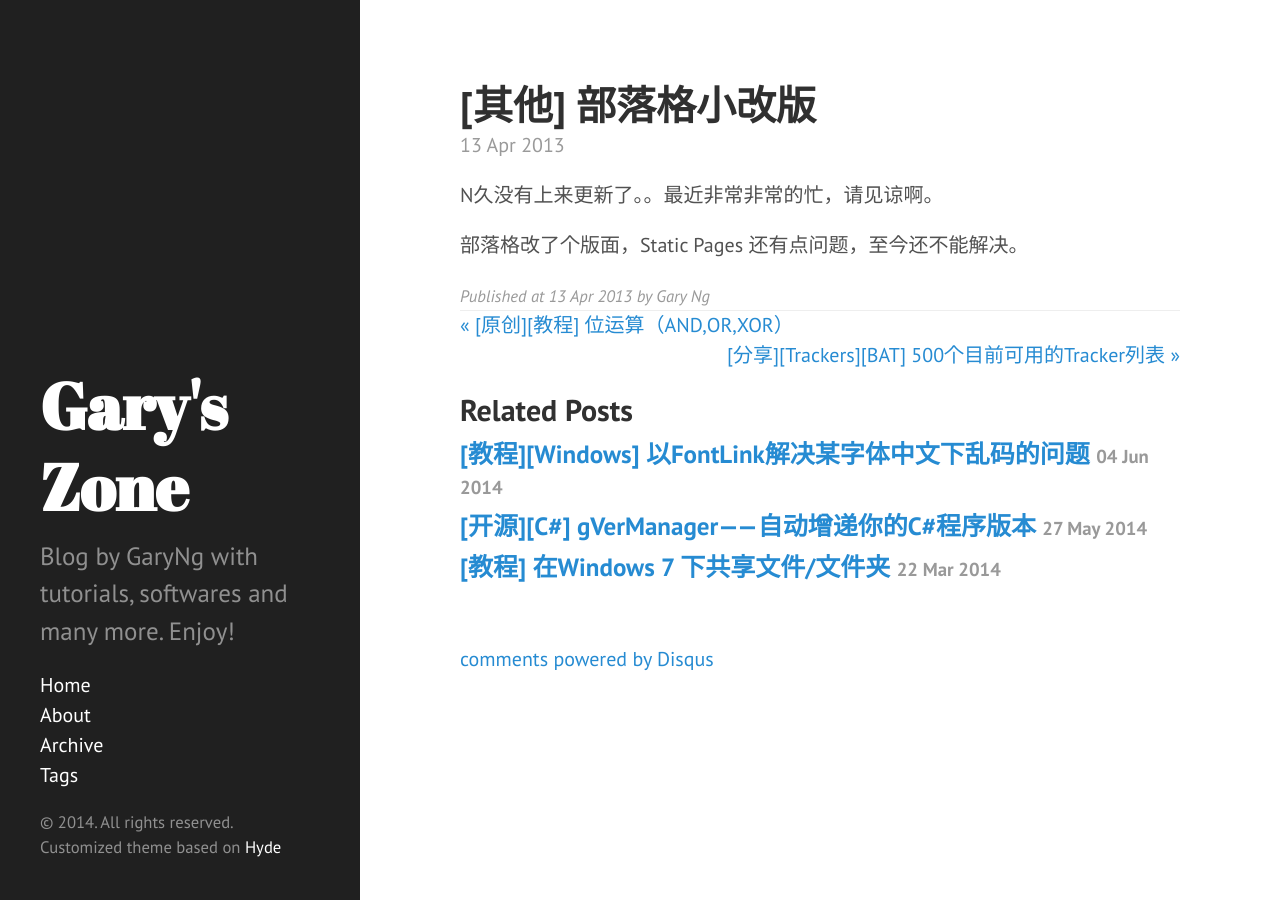
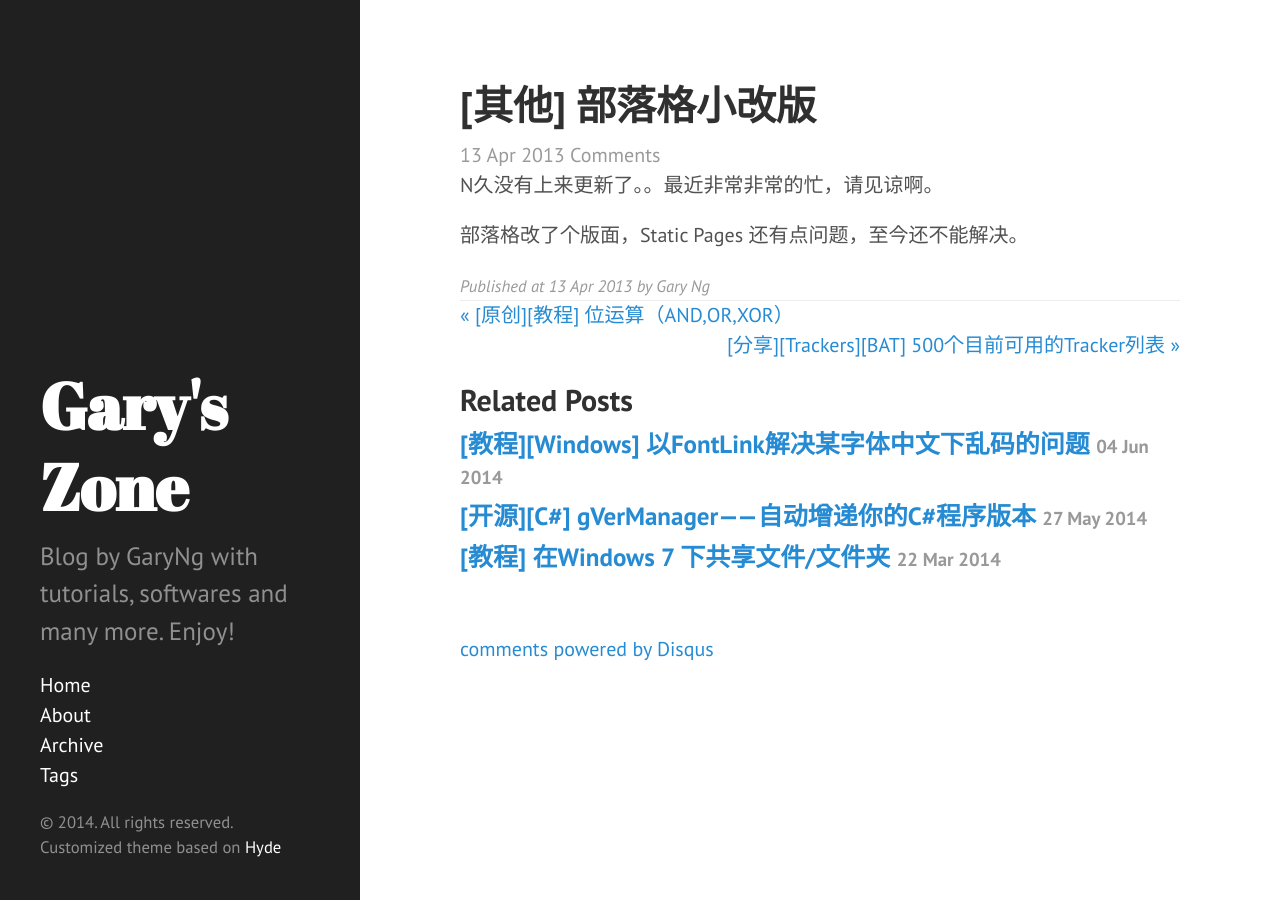
Before and after one commit to garyng/blog, a Jekyll site: the page built from _posts/2013-04-13-blog-post.md, in a window 1280 px wide. Built offline with Jekyll 4.4.1, drawn with Linux system fonts in a browser that asks for light colours; Markdown is read by kramdown in place of the engine named in the settings; comment, search, counter and statistics services are not loaded.

Commit message:
+ Add Disqus comment count

```diff
--- a/_includes/comments.html
+++ b/_includes/comments.html
@@ -6,6 +6,12 @@
         dsq.src = '//' + disqus_shortname + '.disqus.com/embed.js';
         (document.getElementsByTagName('head')[0] || document.getElementsByTagName('body')[0]).appendChild(dsq);
     })();
+    (function () {
+        var s = document.createElement('script'); s.async = true;
+        s.type = 'text/javascript';
+        s.src = '//' + disqus_shortname + '.disqus.com/count.js';
+        (document.getElementsByTagName('HEAD')[0] || document.getElementsByTagName('BODY')[0]).appendChild(s);
+    }());
 </script>
 <noscript>Please enable JavaScript to view the <a href="http://disqus.com/?ref_noscript">comments powered by Disqus.</a></noscript>
 <a href="http://disqus.com" class="dsq-brlink">comments powered by <span class="logo-disqus">Disqus</span></a>
--- a/_layouts/post.html
+++ b/_layouts/post.html
@@ -4,7 +4,10 @@
 
 <div class="post">
   <h1 class="post-title">{{ page.title }}</h1>
-  <span class="post-date">{{ page.date | date_to_string }}</span>
+  <div class="post-meta">
+    <span class="post-date">{{ page.date | date_to_string }}</span>
+    <a class="post-comments-count" href="{{ site.url }}{{ page.url }}#disqus_thread">Comments</a>
+  </div>
   {{ content }}
   <small class="post-info">Published at {{ page.date | date_to_string }} by {{ page.author }}</small>
   {% if page.tags %}
@@ -23,7 +26,7 @@
     {% endif %}
 
     {% if page.next.url %}
-    <a class="post-nav-next" href="{{page.next.url}}">{{page.next.title}} &raquo;</a>
+    <a class="post-nav-next" href="{{ page.next.url }}">{{page.next.title}} &raquo;</a>
     {% endif %}
   </div>
 </div>
--- a/assets/css/poole.css
+++ b/assets/css/poole.css
@@ -235,6 +235,7 @@
   font-weight: 300;
 }
 
+
 /*
  * Post info
  *
@@ -376,9 +377,10 @@
   margin-top: 0;
 }
 
+
 /* Meta data line below post title */
-.post-date {
-  display: block;
+.post-date,.post-comments-count {
+  display: inline;
   margin-top: -.5rem;
   margin-bottom: 1rem;
   color: #9a9a9a;
```
